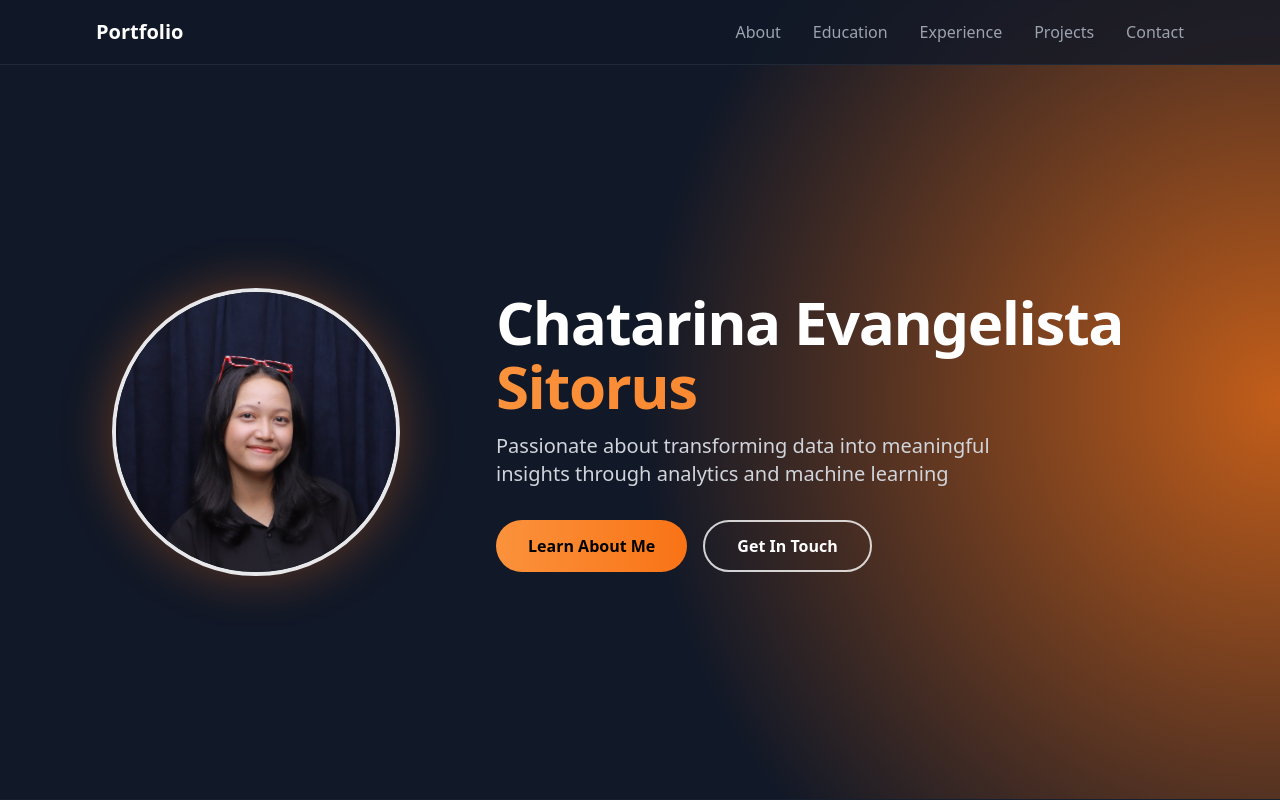
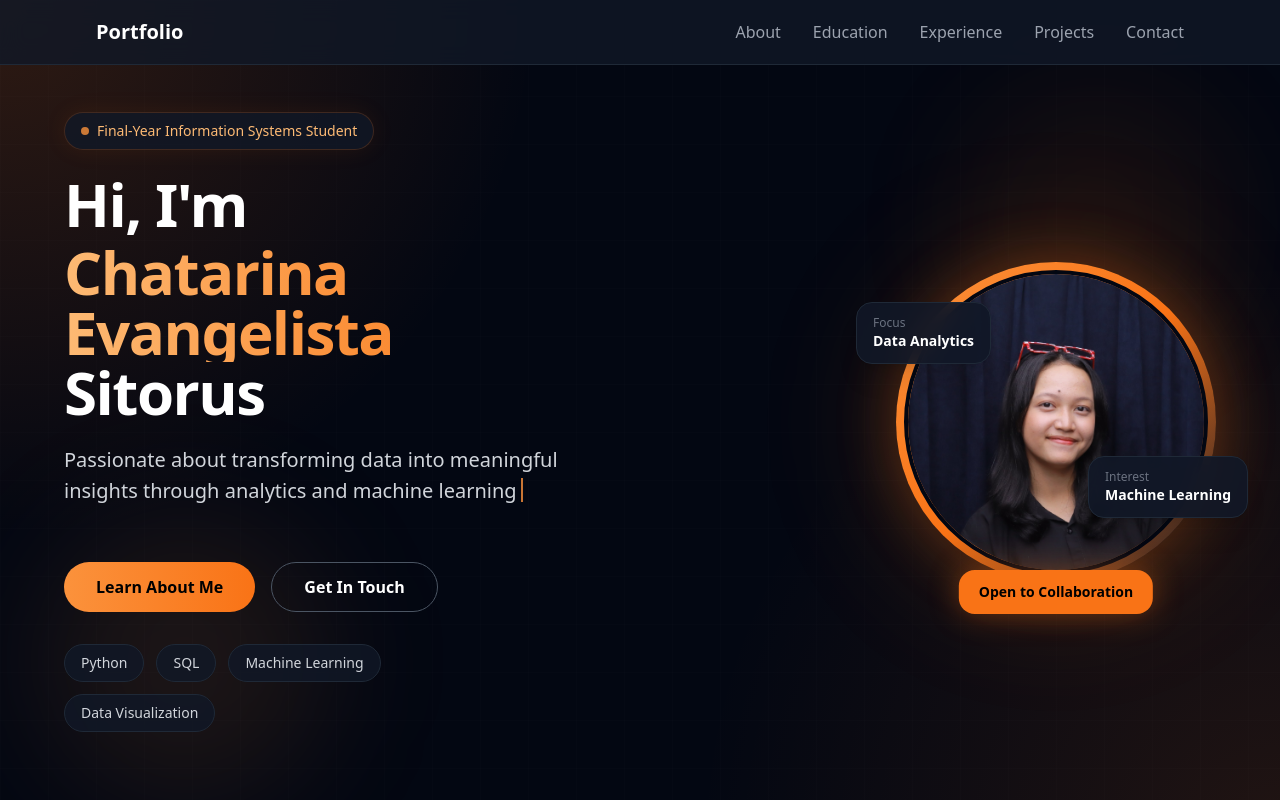
Before and after one commit to Chatarinaeva/portfolio-chatarinaeva, a React (Vite) app: page / in a window 1280 px wide. Shown: the top 800 px of the page. Built offline with nearby package versions, Linux system fonts and the light colour scheme.

Commit message:
Enhance App component with typing effect for tagline

```diff
--- a/src/App.tsx
+++ b/src/App.tsx
@@ -1,7 +1,22 @@
-import React from 'react';
+import React, { useEffect, useState } from 'react';
 import { Mail, Linkedin, GraduationCap, Database, BarChart3, Brain, Code, BookOpen, Cpu, Github } from 'lucide-react';
 
 function App() {
+  const tagline =
+    'Passionate about transforming data into meaningful insights through analytics and machine learning';
+
+  const [typedTagline, setTypedTagline] = useState('');
+
+  useEffect(() => {
+    if (typedTagline.length >= tagline.length) return;
+
+    const timeout = setTimeout(() => {
+      setTypedTagline(tagline.slice(0, typedTagline.length + 1));
+    }, 35);
+
+    return () => clearTimeout(timeout);
+  }, [typedTagline, tagline]);
+
   const scrollToSection = (sectionId: string) => {
     const element = document.getElementById(sectionId);
     element?.scrollIntoView({ behavior: 'smooth' });
@@ -51,41 +66,96 @@ function App() {
       </nav>
 
       {/* Hero Section */}
-      <section className="h-auto min-h-screen pt-20 sm:pt-16 flex items-center px-4 sm:px-6 lg:px-16 bg-gray-900 relative overflow-hidden border-b border-gray-800/50">
-        <div className="hidden md:block absolute right-0 top-1/2 -translate-y-1/2 w-[90%] h-[140%] bg-[radial-gradient(circle_at_right,_var(--tw-gradient-stops))] from-orange-500/85 via-gray-900/95 to-transparent opacity-90 pointer-events-none" />
-        <div className="max-w-6xl mx-auto flex flex-col md:flex-row items-center md:items-center gap-12 w-full md:pl-12 relative z-10">
-          <div className="flex-shrink-0">
-            <div className="w-40 h-40 sm:w-48 sm:h-48 md:w-72 md:h-72 rounded-full overflow-hidden shadow-[0_0_50px_rgba(249,115,22,0.35)] border-4 border-white/90 mx-auto md:mx-0">
-              <img
-                src="/profilepic.jpeg"
-                alt="Chatarina Evangelista Sitorus"
-                className="w-full h-full object-cover"
-              />
+      <section className="relative min-h-[100svh] py-24 sm:py-28 flex items-center px-4 sm:px-6 lg:px-16 bg-gray-950 overflow-hidden border-b border-gray-800/50">
+        {/* Background Effects */}
+        <div className="absolute inset-0 bg-[radial-gradient(circle_at_top_left,_rgba(249,115,22,0.18),_transparent_35%),radial-gradient(circle_at_bottom_right,_rgba(249,115,22,0.12),_transparent_38%)] pointer-events-none" />
+        <div className="absolute inset-0 bg-[linear-gradient(rgba(255,255,255,0.03)_1px,transparent_1px),linear-gradient(90deg,rgba(255,255,255,0.03)_1px,transparent_1px)] bg-[size:48px_48px] opacity-30 pointer-events-none" />
+        <div className="absolute top-20 right-10 w-72 h-72 bg-orange-500/10 rounded-full blur-3xl animate-pulse pointer-events-none" />
+        <div className="absolute bottom-10 left-10 w-72 h-72 bg-orange-400/10 rounded-full blur-3xl pointer-events-none" />
+
+        <div className="max-w-6xl mx-auto grid lg:grid-cols-2 gap-14 items-center w-full relative z-10">
+          {/* Left Content */}
+          <div className="text-center lg:text-left order-2 lg:order-1">
+            <div className="inline-flex items-center gap-2 bg-gray-900/80 border border-orange-500/20 text-orange-300 px-4 py-2 rounded-full text-sm font-medium mb-6 shadow-[0_0_25px_rgba(249,115,22,0.08)]">
+              <span className="w-2 h-2 bg-orange-400 rounded-full animate-pulse"></span>
+              Final-Year Information Systems Student
             </div>
-          </div>
-          <div className="text-center md:text-left md:ml-12 flex-1">
-            <h1 className="text-4xl sm:text-5xl lg:text-6xl font-bold text-white tracking-tight">
-              Chatarina Evangelista
-              <span className="block text-transparent bg-clip-text bg-gradient-to-r from-orange-400 to-orange-500 mt-1">
+
+            <h1 className="text-4xl sm:text-5xl lg:text-6xl font-bold text-white tracking-tight leading-tight">
+              Hi, I'm
+              <span className="block mt-2 text-transparent bg-clip-text bg-gradient-to-r from-orange-300 via-orange-400 to-orange-500">
+                Chatarina Evangelista
+              </span>
+              <span className="block text-white">
                 Sitorus
               </span>
             </h1>
-            <p className="text-lg sm:text-xl text-gray-300 mt-4 mb-8 max-w-md md:max-w-lg leading-relaxed">
-              Passionate about transforming data into meaningful insights through analytics and machine learning
+
+            <p className="text-base sm:text-lg lg:text-xl text-gray-300 mt-6 mb-8 max-w-xl mx-auto lg:mx-0 leading-relaxed min-h-[120px] sm:min-h-[96px] lg:min-h-[84px]">
+              <span>{typedTagline}</span>
+              <span className="inline-block w-[2px] h-6 bg-orange-400 ml-1 translate-y-1 animate-pulse"></span>
             </p>
-            <div className="flex flex-col sm:flex-row gap-4 justify-center md:justify-start">
+
+            <div className="flex flex-col sm:flex-row gap-4 justify-center lg:justify-start mb-8">
               <button
                 onClick={() => scrollToSection('about')}
-                className="bg-gradient-to-r from-orange-400 to-orange-500 text-black px-8 py-3 rounded-full font-semibold hover:shadow-[0_0_25px_rgba(249,115,22,0.5)] transform hover:-translate-y-0.5 transition-all duration-300"
+                className="bg-gradient-to-r from-orange-400 to-orange-500 text-black px-8 py-3 rounded-full font-semibold hover:shadow-[0_0_30px_rgba(249,115,22,0.45)] transform hover:-translate-y-0.5 transition-all duration-300"
               >
                 Learn About Me
               </button>
+
               <button
                 onClick={() => scrollToSection('contact')}
-                className="border-2 border-white/80 text-white px-8 py-3 rounded-full font-semibold hover:bg-orange-500 hover:border-orange-500 hover:text-black transition-all duration-300"
+                className="border border-gray-600 text-white px-8 py-3 rounded-full font-semibold hover:bg-orange-500 hover:border-orange-500 hover:text-black transition-all duration-300"
               >
                 Get In Touch
               </button>
+            </div>
+
+            <div className="flex flex-wrap justify-center lg:justify-start gap-2 sm:gap-3 max-w-md mx-auto lg:mx-0">
+              <span className="bg-gray-900/80 border border-gray-800 text-gray-300 px-4 py-2 rounded-full text-sm">
+                Python
+              </span>
+              <span className="bg-gray-900/80 border border-gray-800 text-gray-300 px-4 py-2 rounded-full text-sm">
+                SQL
+              </span>
+              <span className="bg-gray-900/80 border border-gray-800 text-gray-300 px-4 py-2 rounded-full text-sm">
+                Machine Learning
+              </span>
+              <span className="bg-gray-900/80 border border-gray-800 text-gray-300 px-4 py-2 rounded-full text-sm">
+                Data Visualization
+              </span>
+            </div>
+          </div>
+
+          {/* Right Profile Visual */}
+          <div className="flex justify-center lg:justify-end order-1 lg:order-2">
+            <div className="relative">
+              <div className="absolute inset-0 rounded-full bg-orange-500/20 blur-3xl scale-110 animate-pulse"></div>
+
+              <div className="relative w-52 h-52 sm:w-64 sm:h-64 md:w-72 md:h-72 lg:w-80 lg:h-80 rounded-full p-2 bg-gradient-to-br from-orange-400 via-orange-500 to-gray-900 shadow-[0_0_60px_rgba(249,115,22,0.3)]">
+                <div className="w-full h-full rounded-full overflow-hidden bg-gray-900 border-4 border-gray-950">
+                  <img
+                    src="/profilepic.jpeg"
+                    alt="Chatarina Evangelista Sitorus"
+                    className="w-full h-full object-cover"
+                  />
+                </div>
+              </div>
+
+              <div className="hidden sm:block absolute -left-10 top-10 bg-gray-900/90 backdrop-blur-md border border-gray-800 rounded-2xl px-4 py-3 shadow-xl">
+                <p className="text-xs text-gray-500">Focus</p>
+                <p className="text-sm font-semibold text-white">Data Analytics</p>
+              </div>
+
+              <div className="hidden sm:block absolute -right-8 bottom-16 bg-gray-900/90 backdrop-blur-md border border-gray-800 rounded-2xl px-4 py-3 shadow-xl">
+                <p className="text-xs text-gray-500">Interest</p>
+                <p className="text-sm font-semibold text-white">Machine Learning</p>
+              </div>
+
+              <div className="hidden sm:block absolute left-1/2 -translate-x-1/2 -bottom-8 bg-orange-500 text-black rounded-2xl px-5 py-3 shadow-[0_0_30px_rgba(249,115,22,0.35)]">
+                <p className="text-sm font-bold whitespace-nowrap">Open to Collaboration</p>
+              </div>
             </div>
           </div>
         </div>
```
